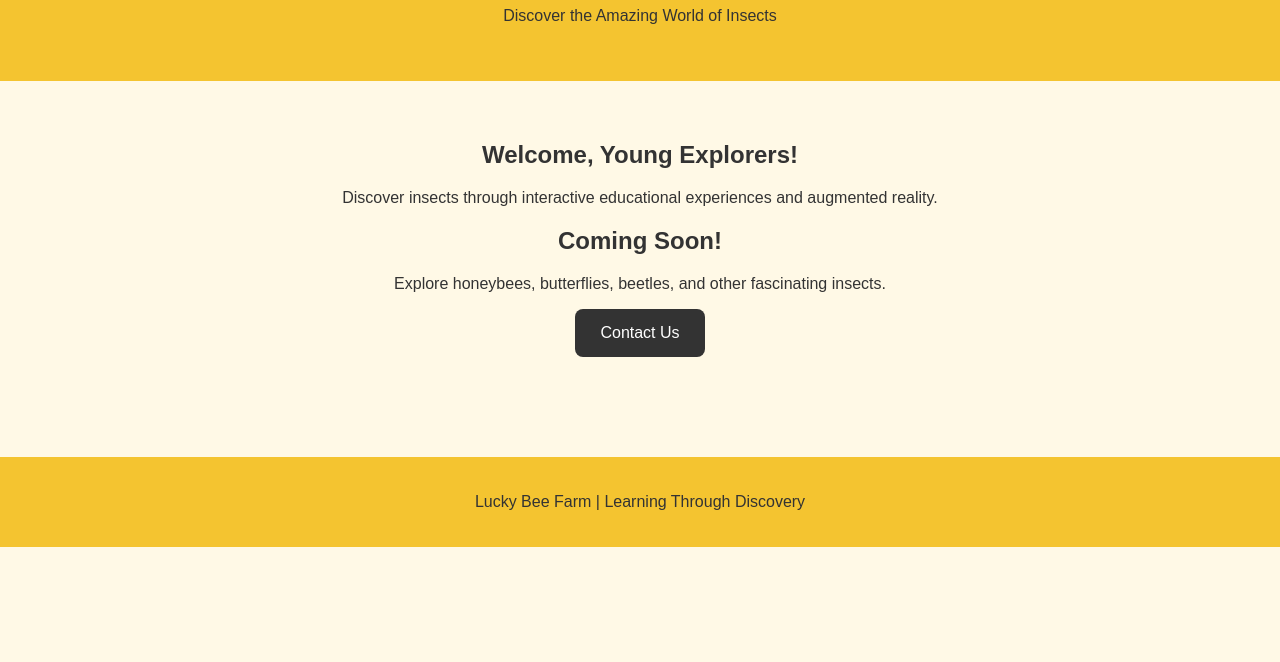
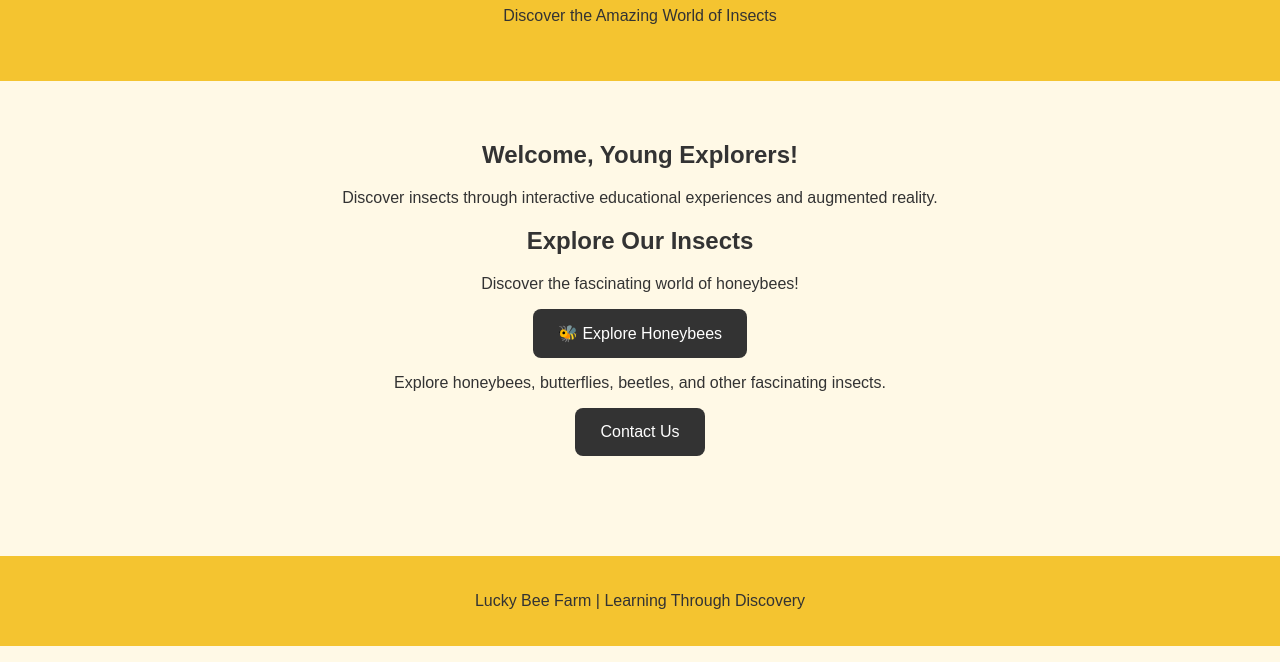
Before and after one commit to leedalenberg/luckybee-farm, a plain HTML site: page index.html in a window 1280 px wide. Shown: the part 138-800 px from the top of the page. Drawn offline with Linux system fonts and the light colour scheme.

Commit message:
Update index.html

```diff
--- a/index.html
+++ b/index.html
@@ -62,7 +62,15 @@
         augmented reality.
     </p>
 
-    <h2>Coming Soon!</h2>
+    <h2>Explore Our Insects</h2>
+
+<p>
+    Discover the fascinating world of honeybees!
+</p>
+
+<a class="button" href="insects/honeybee/">
+    🐝 Explore Honeybees
+</a>
 
     <p>
         Explore honeybees, butterflies,
```
